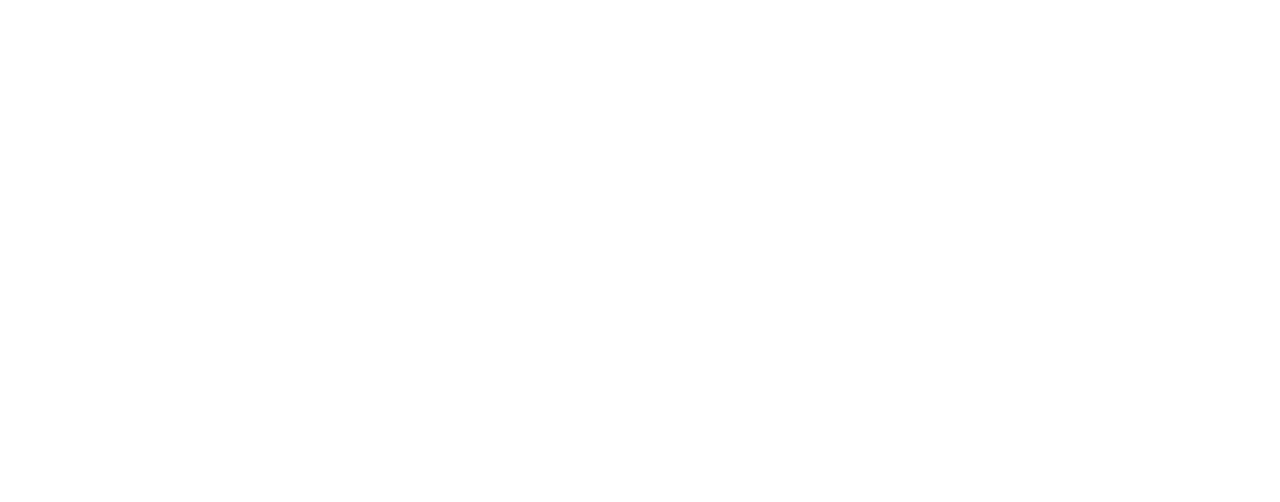
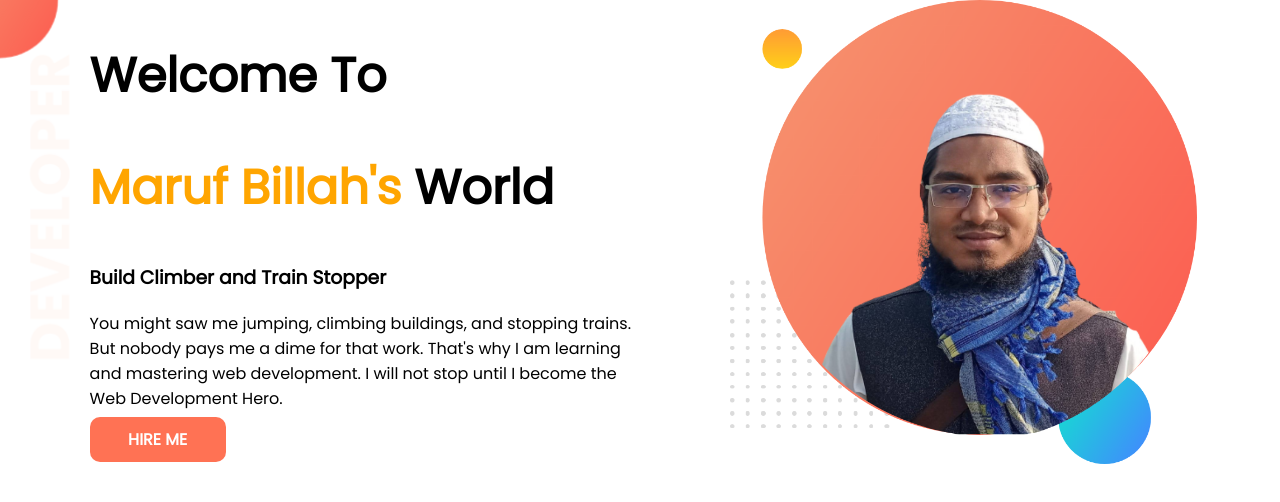
Before and after one commit to maruf1996/reset-developer-portfolio, a plain HTML site: page index.html in a window 1280 px wide. Drawn offline with Linux system fonts and the light colour scheme.

Commit message:
top banner addeded

```diff
--- a/index.html
+++ b/index.html
@@ -8,6 +8,17 @@
     <link rel="stylesheet" href="./style.css">
 </head>
 <body>
-
+   <section class="top_banner">
+    <div class="half_width">
+        <h1>Welcome To</h1>
+        <h1><span>Maruf Billah's</span> World</h1>
+        <h3>Build Climber and Train Stopper</h3>
+        <p>You might saw me jumping, climbing buildings, and stopping trains. But nobody pays me a dime for that work. That's why I am learning and mastering web development. I will not stop until I become the Web Development Hero.</p>
+        <a href="https://www.linkedin.com/in/maruf1122/" class="hire_me_btn" target="_blank">HIRE ME</a>
+    </div>
+    <div class="half_width">
+        <img src="images/maruf-bg.png" alt="">
+    </div>
+   </section>
 </body>
 </html>
--- a/style.css
+++ b/style.css
@@ -0,0 +1,39 @@
+@import url('https://fonts.googleapis.com/css2?family=Poppins&display=swap');
+
+body{
+    font-family: 'Poppins', sans-serif;
+    margin: 0;
+}
+
+h1{
+    font-size:48px;
+}
+
+span{
+    color:#FFA500;
+
+}
+
+.top_banner{
+    display: flex;
+    background-image: url(images/top-banner.png);
+    background-repeat: no-repeat;
+}
+
+.half_width{
+    width: 50%;
+    padding-left: 7%;
+}
+
+.half_width img{
+    width: 85%;
+}
+
+.hire_me_btn{
+    padding: 2% 7%;
+    background-color: #FF7254;
+    color:white;
+    font-weight: 700;
+    border-radius: 10px;
+    text-decoration: none;
+}
```
Also changed, not shown: images/dream-bg.png (added), images/exp-bg.png (added), images/jhankar.png (added), images/jhankar2.png (added), images/maruf-bg.png (added), images/my-bg.png (added), images/my-bg2.png (added), images/top-banner.png (added), showOff/maruf.png (added), showOff/maruf_ariyal.png (added), 7 other files.
